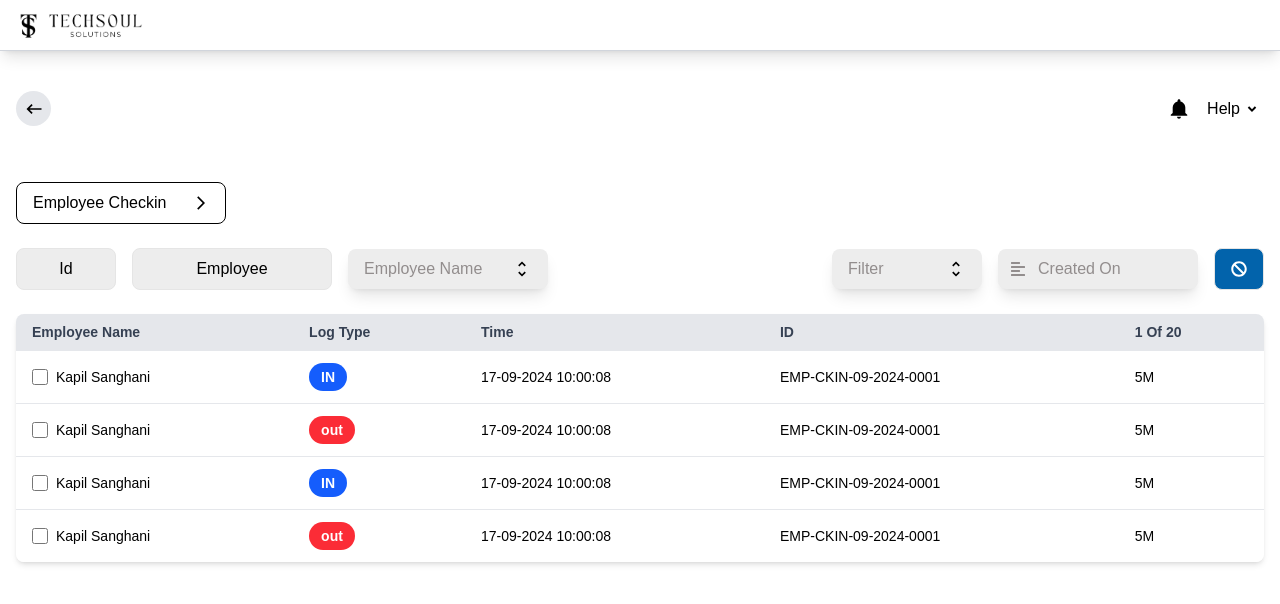
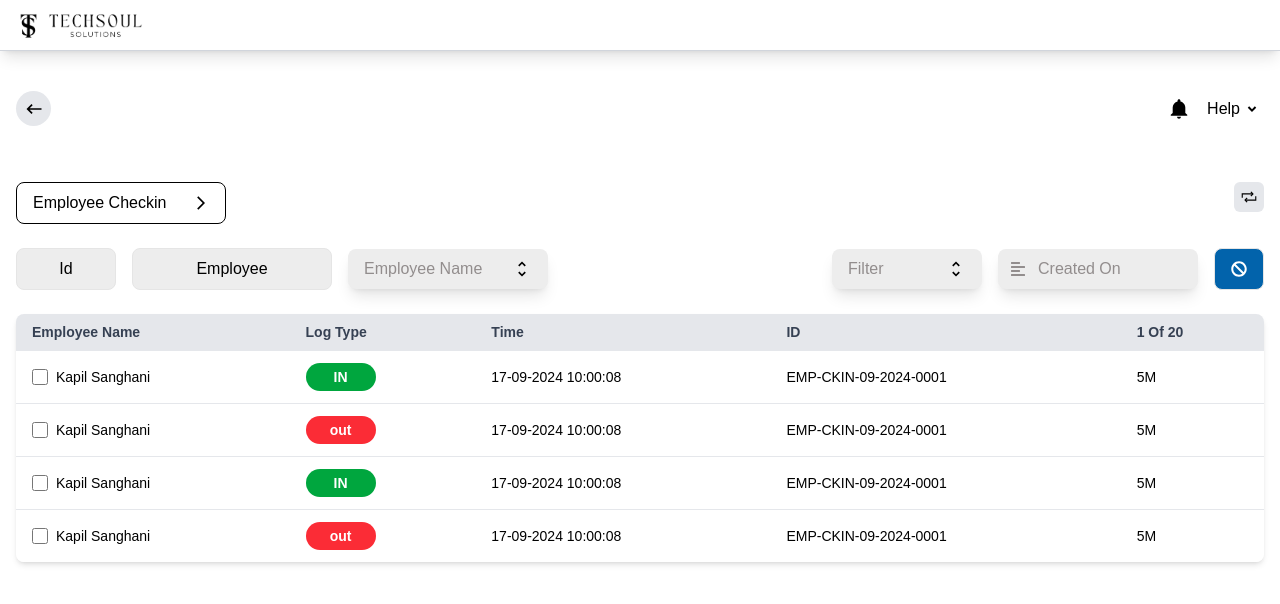
Before and after one commit to kapil238/HR, a Next.js app: page /EmployeeCheckin in a window 1280 px wide. Shown: the top 604 px of the page. Built offline with nearby package versions, Linux system fonts and the light colour scheme.

Commit message:
Updated feature.

```diff
--- a/src/pages/EmployeeCheckin/index.jsx
+++ b/src/pages/EmployeeCheckin/index.jsx
@@ -5,6 +5,7 @@ import { IoMdNotifications } from "react-icons/io";
 import { MdOutlineKeyboardBackspace, MdArrowForwardIos, MdOutlineUnfoldMore } from "react-icons/md";
 import { RiArrowDropDownLine } from "react-icons/ri";
 import { FaBan, FaAlignLeft } from "react-icons/fa";
+import { IoRepeatSharp } from "react-icons/io5";
 
 export default function EmployeeCheckin() {
     const router = useRouter();
@@ -72,10 +73,15 @@ export default function EmployeeCheckin() {
                     </div>
                 </div>
 
-                <div className="flex flex-wrap gap-4 w-full">
+                <div className="flex flex-wrap gap-4 w-full justify-between">
                     <button className="text-base font-medium border-black leading-none px-4 py-3 rounded-md border cursor-pointer min-w-[210px] flex justify-between">
                         Employee Checkin
                         <MdArrowForwardIos />
+                    </button>
+                    <button
+                        className="w-[30px] h-[30px] flex items-center justify-center rounded-sm bg-gray-200 hover:bg-gray-300 cursor-pointer transition"
+                    >
+                        <IoRepeatSharp className="w-[18px] h-[18px]" />
                     </button>
                 </div>
 
@@ -135,7 +141,7 @@ export default function EmployeeCheckin() {
                                     <td className="px-4 py-3 whitespace-nowrap">
                                         <button
                                             onClick={() => toggleType(index)}
-                                            className={`px-3 py-1 rounded-full font-semibold text-white cursor-pointer ${report.type === 'IN' ? 'bg-blue-600' : 'bg-red-500'
+                                            className={`px-3 py-1 rounded-full font-semibold text-white cursor-pointer w-[70px] ${report.type === 'IN' ? 'bg-green-600' : 'bg-red-500'
                                                 }`}
                                         >
                                             {report.type}
```
